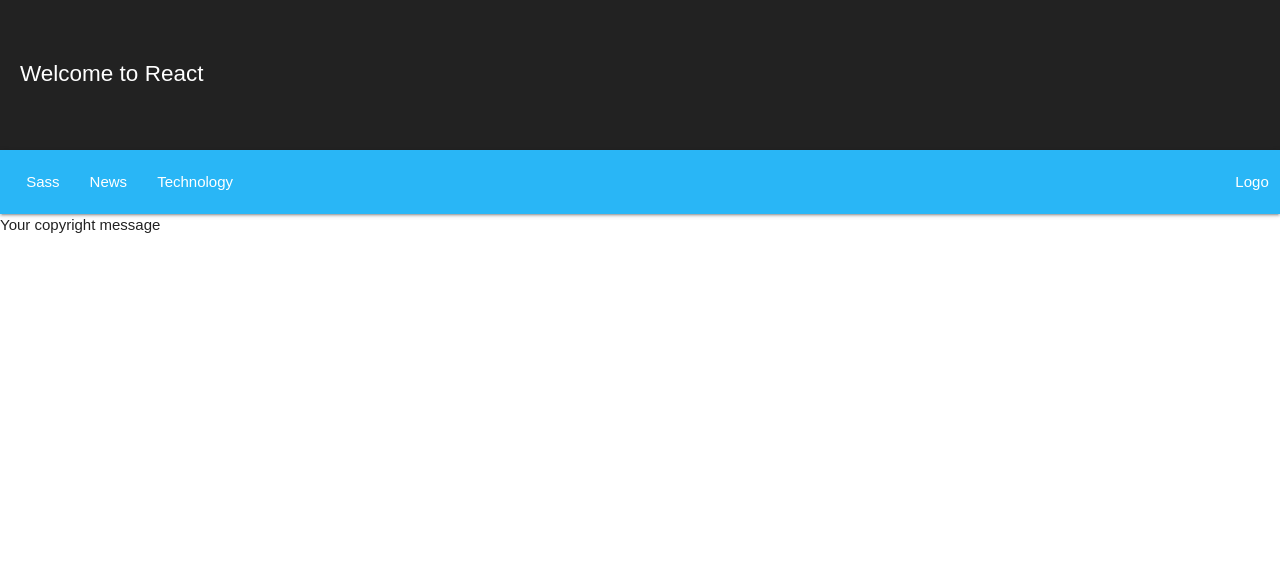
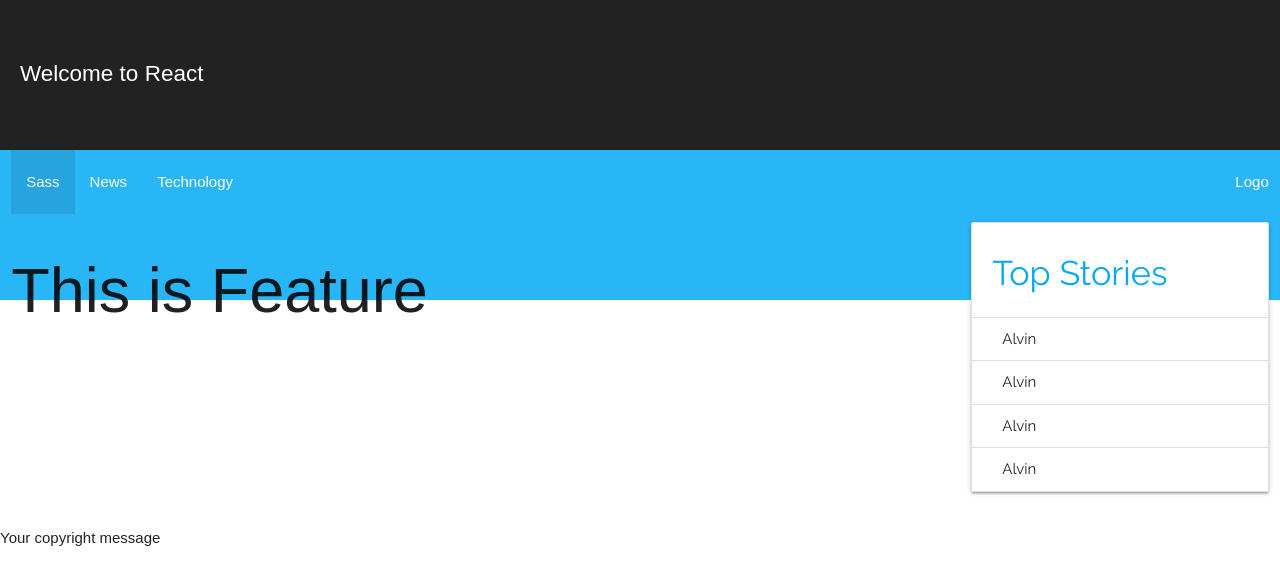
Before and after one commit to david-gnext/news, a React (Create React App) app: page / in a window 1280 px wide. Shown: the top 584 px of the page. Built offline with nearby package versions, Linux system fonts and the light colour scheme.

Commit message:
add homepage

```diff
--- a/public/index.html
+++ b/public/index.html
@@ -10,6 +10,7 @@
     -->
     <link rel="manifest" href="%PUBLIC_URL%/manifest.json">
     <link rel="shortcut icon" href="%PUBLIC_URL%/favicon.ico">
+    <link href="https://fonts.googleapis.com/css?family=Raleway" rel="stylesheet">
     <!--
       Notice the use of %PUBLIC_URL% in the tags above.
       It will be replaced with the URL of the `public` folder during the build.
--- a/src/App.js
+++ b/src/App.js
@@ -4,20 +4,22 @@ import './App.css';
 import Header from './components/header'
 import Show from './components/show';
 import Menu from './components/menu';
+import Home from './components/home';
 
 import { Switch, Route } from 'react-router-dom'
+
 class App extends Component {
   render() {
     return (
       <div>
         <Header/>
         <Menu/>
-        <main>
+        <main className="main-content">
         <Switch>
+          <Route exact path='/' component={Home}/>
           <Route path='/:string' component={Show}/>
         </Switch>
         </main>
-
         <footer>
           Your copyright message
         </footer>
--- /dev/null
+++ b/src/components/feature.js
@@ -0,0 +1,9 @@
+import React from 'react'
+
+const Feature = () => (
+  <div className="col m9 s12">
+  <h1 className="badge">This is Feature</h1>
+  </div>
+)
+
+export default Feature
--- /dev/null
+++ b/src/components/home.js
@@ -0,0 +1,19 @@
+import React from 'react'
+import Feature from './feature'
+import Top from './top'
+
+class Menu extends React.Component {
+  constructor(props) {
+    super(props);
+  }
+  render() {
+    return (
+      <div className="row">
+        <Feature/>
+        <Top/>
+      </div>
+    )
+  }
+}
+
+export default Menu
--- a/src/components/menu.js
+++ b/src/components/menu.js
@@ -10,17 +10,20 @@ class Menu extends React.Component {
   render() {
     const menu = ['Sass','News','Technology']
 
-    const isActive = (name) => (
-      this.state.activeName === '/' + name ? 'active' : ''
-    )
+    const isActive = (name, index) => {
+      if(this.state.activeName === '/' && index === 0) {
+        return 'active'
+      }
+      return this.state.activeName === '/' + name ? 'active' : ''
+    }
 
     return (
       <nav>
         <div className="nav-wrapper light-blue lighten-1 row">
           <ul id="nav-mobile" className="hide-on-med-and-down col m10">
             {
-              menu.map((i) => (
-                <li className={isActive(i)} key={i}><a href={'/'+i}>{i}</a></li>
+              menu.map((i, index) => (
+                <li className={isActive(i, index)} key={i}><a href={'/'+i}>{i}</a></li>
               ))
             }
           </ul>
--- /dev/null
+++ b/src/components/top.js
@@ -0,0 +1,15 @@
+import React from 'react'
+
+const Top = () => (
+  <div className="col m3 s12">
+    <ul className="collection with-header top-stories z-depth-1">
+      <li className="collection-header light-blue-text"><h4>Top Stories</h4></li>
+      <li className="collection-item">Alvin</li>
+      <li className="collection-item">Alvin</li>
+      <li className="collection-item">Alvin</li>
+      <li className="collection-item">Alvin</li>
+    </ul>
+  </div>
+)
+
+export default Top
--- a/src/index.css
+++ b/src/index.css
@@ -3,3 +3,18 @@ body {
   padding: 0;
   font-family: sans-serif;
 }
+ /* default menu height in desktop */
+.nav {
+  position: relative;
+  z-index: 0;
+}
+.main-content {
+  position: relative;
+  z-index: 1;
+}
+.nav-wrapper {
+  min-height: 150px;
+}
+.top-stories {
+  font-family: 'Raleway', sans-serif;
+}
```
